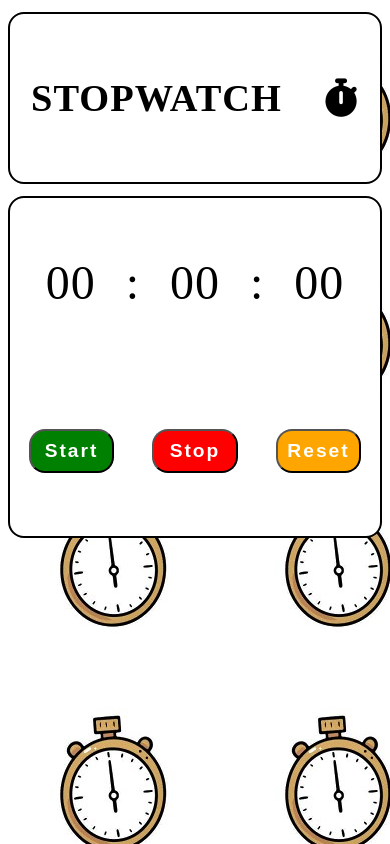
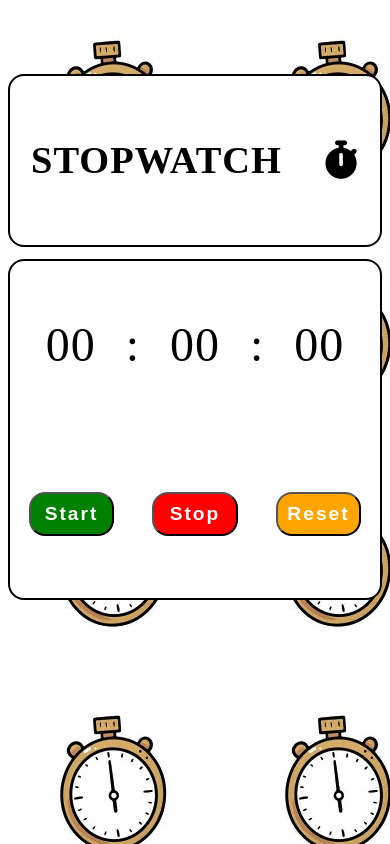
Before and after one commit to NajeebMohd/Stopwatch, a plain HTML site: page index.html in a window 390 px wide. Drawn offline with Linux system fonts and the light colour scheme.

Commit message:
changed the position for smaller Screens

```diff
--- a/Styling.css
+++ b/Styling.css
@@ -77,6 +77,7 @@ h1{
 @media screen and (max-width:1200px){
     #heading{
         width: 45%;
+        margin-top: 8%;
     }
     #stopwatch{
         width:45%
@@ -85,6 +86,7 @@ h1{
 @media screen and (max-width:900px){
     #heading{
         width: 60%;
+        margin-top: 13%;
     }
     #stopwatch{
         width:60%
@@ -93,6 +95,7 @@ h1{
 @media screen and (max-width:600px){
     #heading{
         width: 95%;
+        margin-top: 19%;
     }
     #stopwatch{
         width:95%
```
